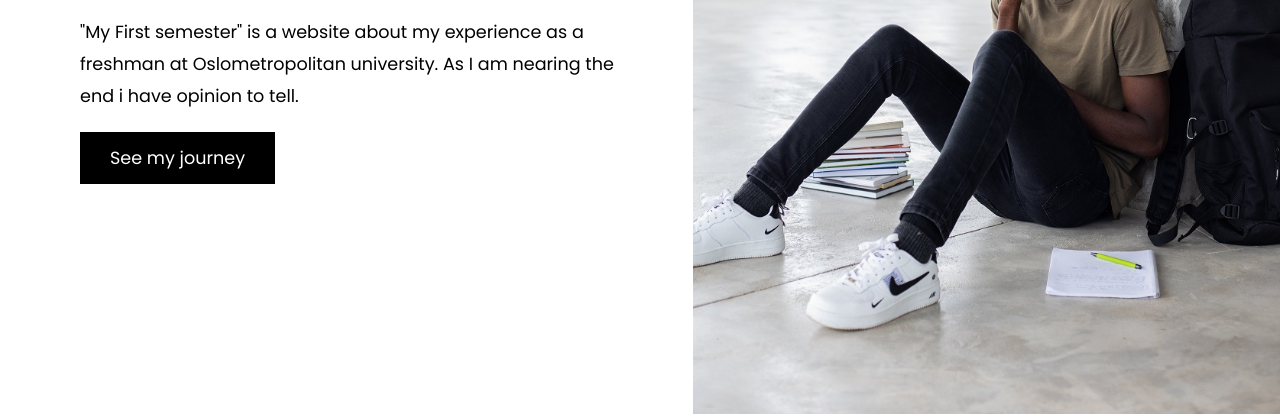
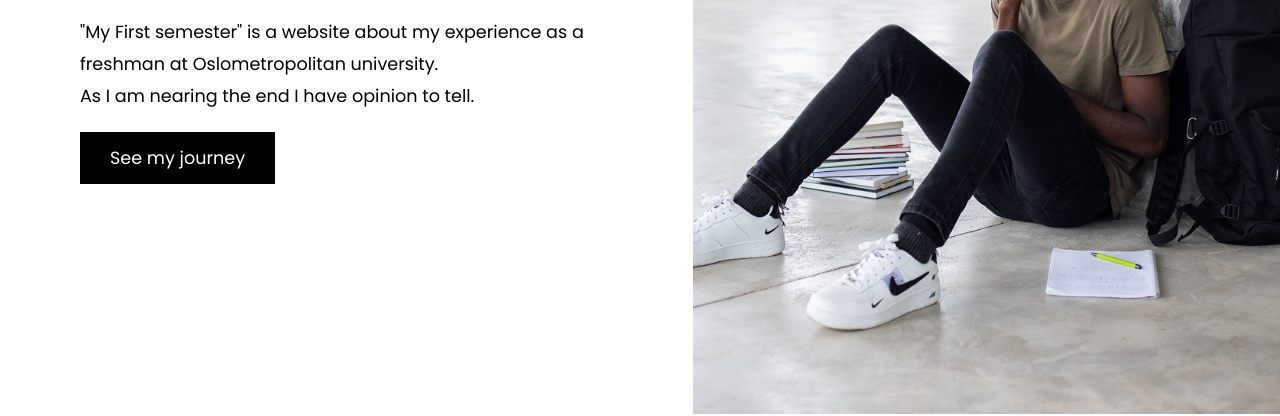
Before and after one commit to Aliimrananjum/Basic-Website, a plain HTML site: page index.html in a window 1280 px wide. Shown: the part 386-802 px from the top of the page. Drawn offline with Linux system fonts and the light colour scheme; a web font is replaced by a local one.

Commit message:
Update index.html

```diff
--- a/index.html
+++ b/index.html
@@ -38,7 +38,7 @@
                 <h1>My story as a student. <br> Let me show you!</h1>
                 <p>
 
-                    "My First semester" is a website about my experience as a freshman at Oslometropolitan university. As I am nearing the end i have opinion to tell.
+                    "My First semester" is a website about my experience as a freshman at Oslometropolitan university. <br>  As I am nearing the end I have opinion to tell.
 
                 </p>
                 <a href="reflection_essay.html#main" class="btn">See my journey</a>
```
